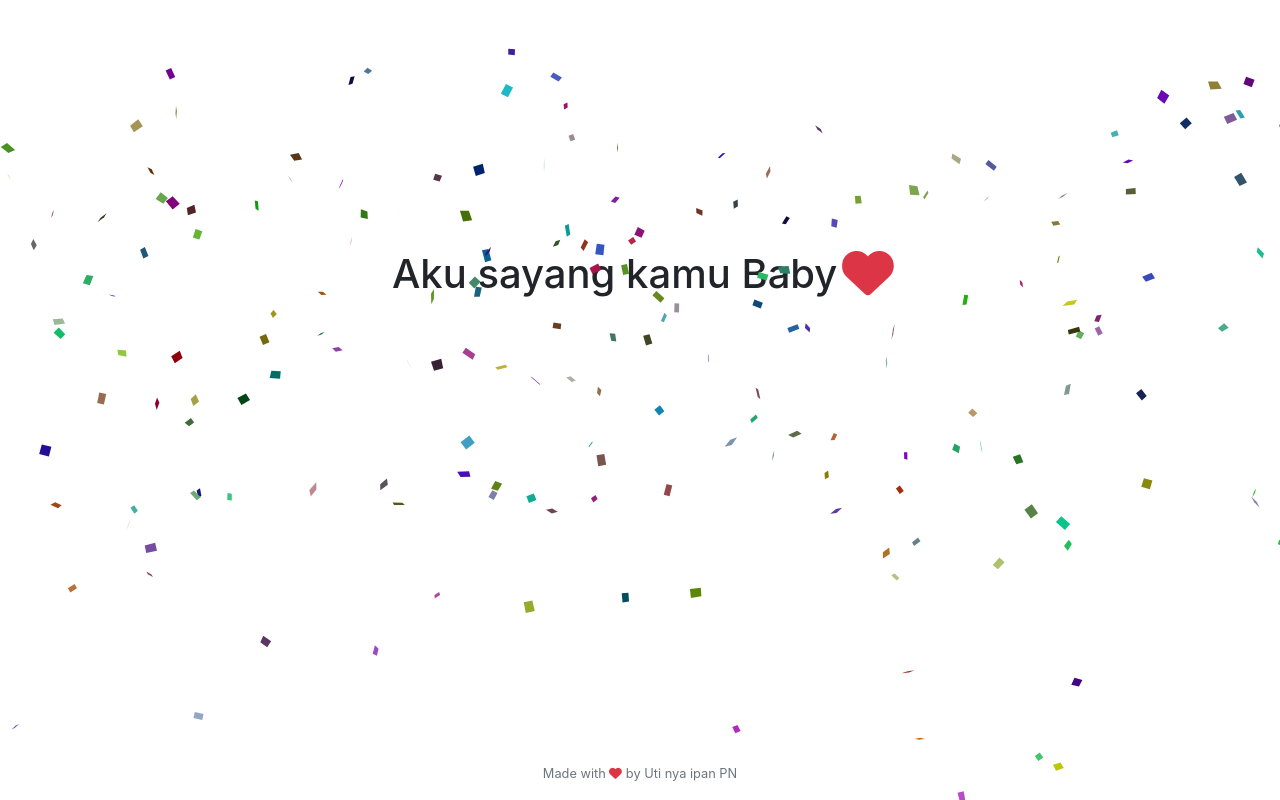
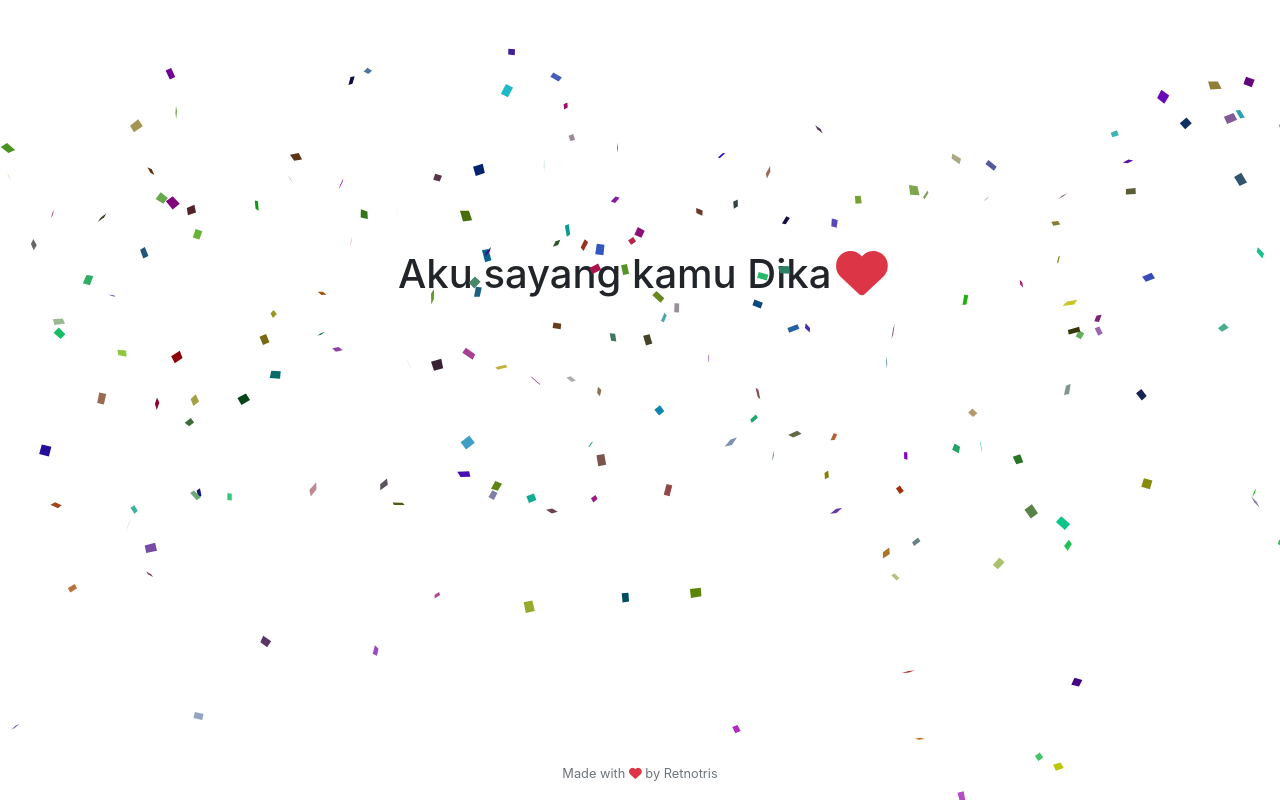
Before and after one commit to retnotriss/handikats.github.io, a plain HTML site: page index.html in a window 1280 px wide. Both pictures are taken after a click on the icon 615 px from the left and 774 px from the top of the page. Drawn offline with nearby package versions, Linux system fonts and the light colour scheme; some packages are replaced by stand-ins of ours; a script that the page names is missing.

Commit message:
Update index.html

```diff
--- a/index.html
+++ b/index.html
@@ -26,7 +26,7 @@
   <div class="row">
     <div class="col-lg text-center kotak">
       <button type="button" class="btn btn-lg btn-primary tombol py-4 px-5 shadow">Click Here!</button>
-      <h1 id="teks" class="d-none animate__animated animate__pulse">Aku sayang kamu Baby <i class="fas fa-heart text-danger animate__animated animate__heartBeat animate__repeat-3"></i></h1>
+      <h1 id="teks" class="d-none animate__animated animate__pulse">Aku sayang kamu Dika <i class="fas fa-heart text-danger animate__animated animate__heartBeat animate__repeat-3"></i></h1>
     </div>
   </div>
 
@@ -41,7 +41,7 @@
     <!-- Copyright -->
     <div class="footer-copyright text-center py-3 text-secondary"><small> Made with
         <i class="fas fa-heart text-danger animate__animated animate__bounce animate__repeat-3 hati"></i> by
-        <a href="https://www.instagram.com/faresa_pn/"  class="text-decoration-none text-secondary">Uti nya ipan PN</a></small>
+        <a href="https://www.instagram.com/faresa_pn/"  class="text-decoration-none text-secondary">Retnotris </a></small>
     </div>
     <!-- Copyright -->
 
```
